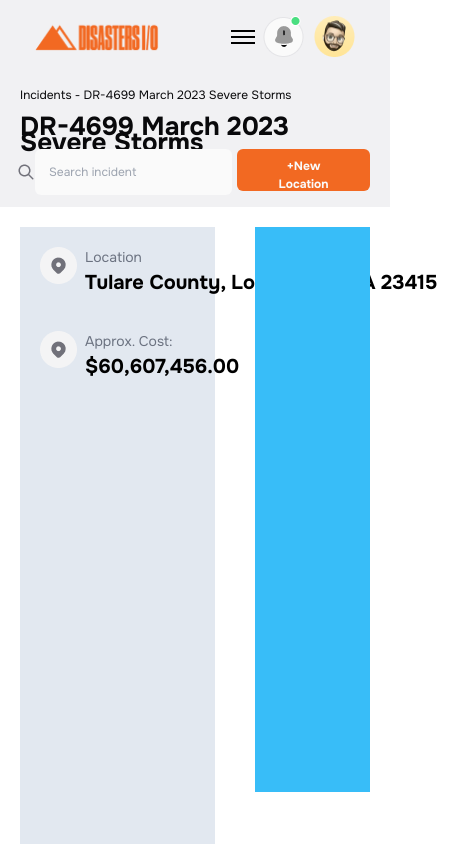
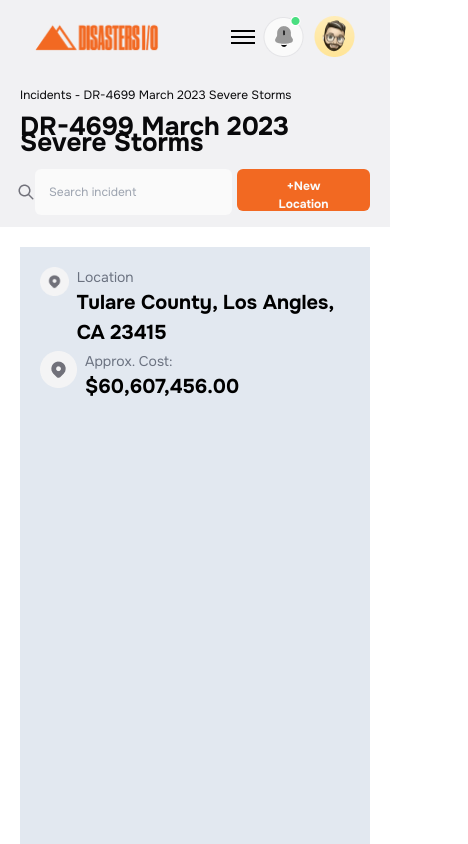
Before and after one commit to jihad-programmer/Disaster10, a React (Vite) app in the folder Disasters10/: page /Locations in a window 390 px wide. Shown: the top 844 px of the page, 468 px wide, since content can reach past the window. Built offline with nearby package versions, Linux system fonts and the light colour scheme.

Commit message:
Navtitle Responsive Update+Location's First section Responsive Done

```diff
--- a/Disasters10/src/Components/DashBoard/NavbarAll/NavTitle.jsx
+++ b/Disasters10/src/Components/DashBoard/NavbarAll/NavTitle.jsx
@@ -6,7 +6,7 @@ import { NavLink } from 'react-router-dom'
 function NavTitle({P,H,B}) {
   return (
     <div>
-        <DashContainer className='font-onest grid justify-center place-items-center md:flex md:justify-between items-center px-5 bg-[#E4E4E780] '>
+        <DashContainer className='font-onest grid justify-center place-items-center md:flex md:justify-between items-center px-5 bg-[#E4E4E780]  space-y-5 md:space-y-0 '>
             <div className='w-fit h-fit space-y-0 leading-[16px]'>
                 <p className='text-[12px] font-[400] text-primary'>{P}</p> <br />
                 <h1 className='text-[26px] font-bold text-primary'>{H}</h1>
--- a/Disasters10/src/Components/Locations/Locations.jsx
+++ b/Disasters10/src/Components/Locations/Locations.jsx
@@ -7,10 +7,10 @@ function Locations() {
 
     <NavTitle P='Incidents - DR-4699 March 2023 Severe Storms' H='DR-4699 March 2023 Severe Storms' B='+New Location'/>
 
-    <div className='w-[100%] flex'>
+    <div className='w-[100%] grid md:flex'>
 
-      <div className='w-[50%] h-[1582.5px] space-y-10 m-5 p-5 bg-slate-200'>
-           <div className='w-[428px] h-[123px] space-y-[45px]'>
+      <div className='md:w-[50%] w-fit h-[1582.5px] space-y-10 m-5 p-5 bg-slate-200'>
+           <div className='w-[] h-[123px] space-y-[45px]'>
                <div className='h-[39px] flex gap-2'>
                   <div>
                     <img src="/LO.png" alt="" />
```
